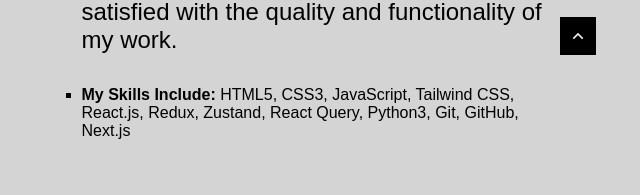
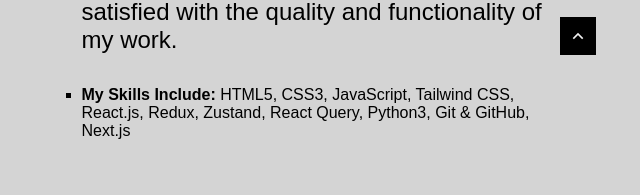
Before and after one commit to KeepSerene/my-1st-portfolio-site, a website built with Vite: page index.html in a window 1280 px wide. Shown: the part 1145-1340 px from the top of the page, 636-1276 px from the left. Built offline with nearby package versions, Linux system fonts and the light colour scheme; a web font is replaced by a local one.

Commit message:
fixed a small typo

```diff
--- a/index.html
+++ b/index.html
@@ -269,7 +269,7 @@
             <ul class="about__list">
               <li class="about__item">
                 <b>My Skills Include:</b> HTML5, CSS3, JavaScript, Tailwind CSS,
-                React.js, Redux, Zustand, React Query, Python3, Git, GitHub,
+                React.js, Redux, Zustand, React Query, Python3, Git & GitHub,
                 Next.js
               </li>
             </ul>
```
